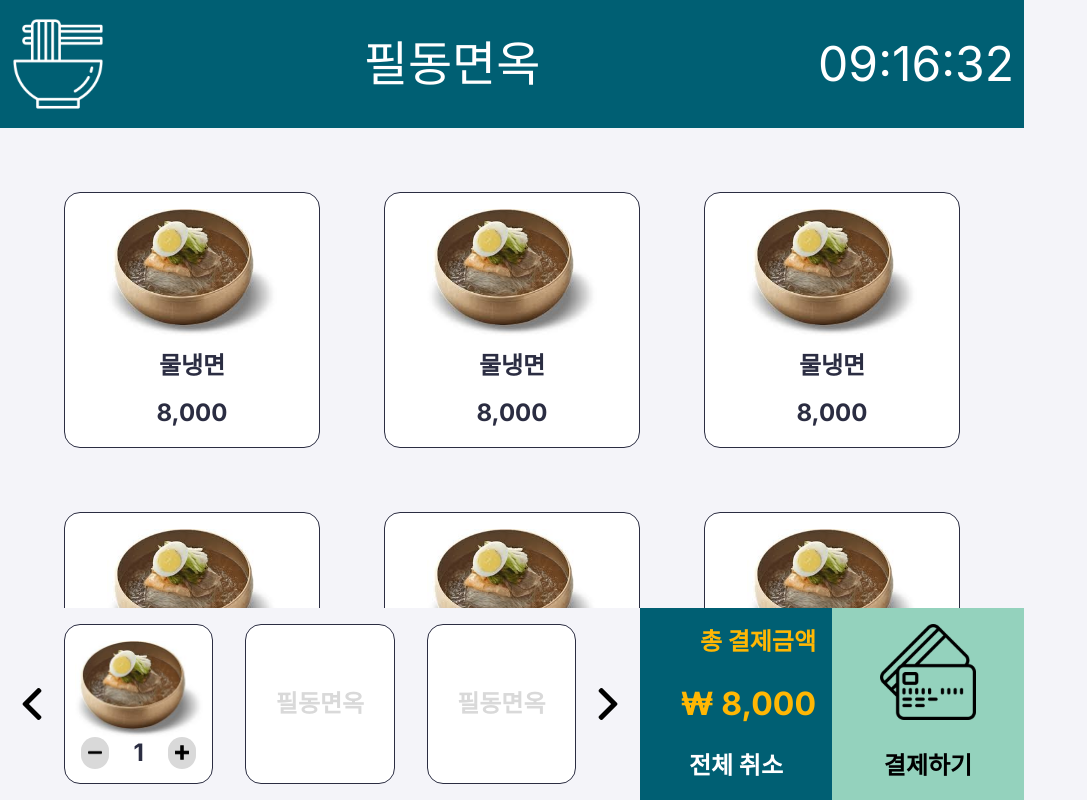
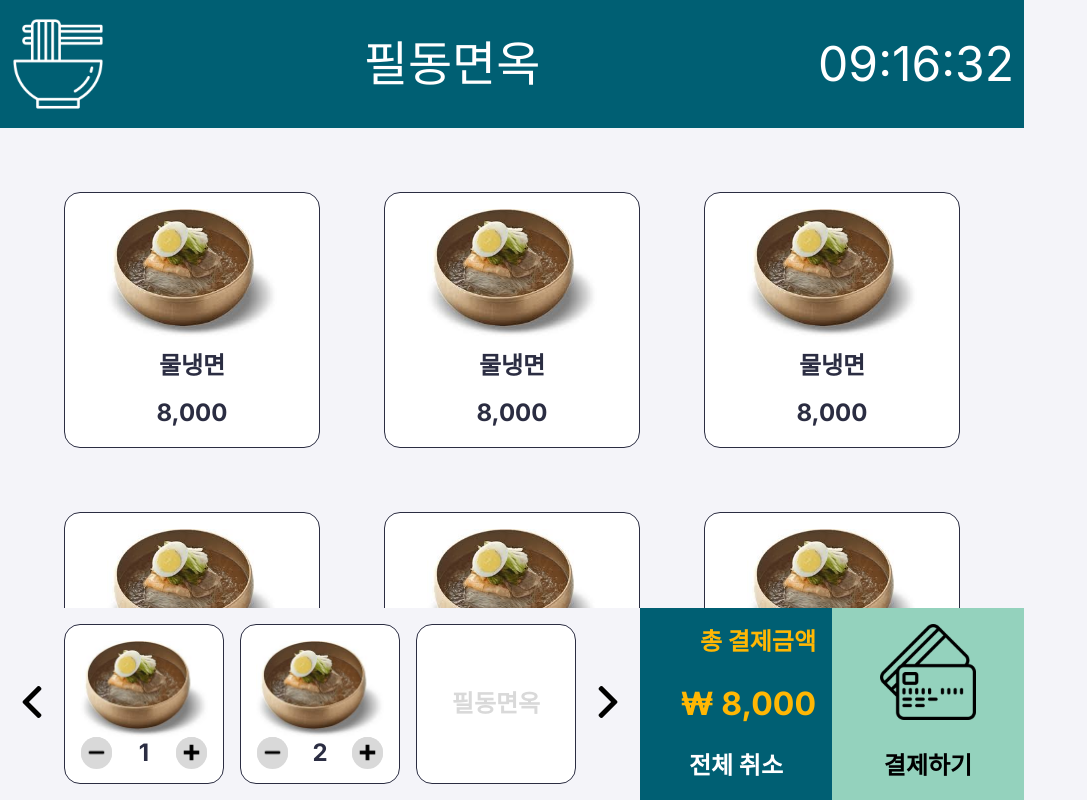
Before and after one commit to songmok/kiosk_noodle, a React (Vite) app: page / in a window 1280 px wide. Shown: the top 800 px of the page, without its empty margins (0-1087 px from the left). Built offline with nearby package versions, Linux system fonts and the light colour scheme.

Commit message:
카트 ui 수정 max-w 제거

```diff
--- a/src/components/Common/CartBox/CartBox.tsx
+++ b/src/components/Common/CartBox/CartBox.tsx
@@ -10,7 +10,7 @@ const WidgetBox = ({ children, isEmpty }: WidgetBoxProps) => {
     <div
       className={`flex flex-col ${
         isEmpty ? "justify-center" : "justify-between"
-      } items-center w-full h-[160px] p-[16px] bg-white border border-[#2B2D42] rounded-[16px]`}
+      } items-center w-[160px] h-[160px] p-[16px] bg-white border border-[#2B2D42] rounded-[16px]`}
     >
       {children}
     </div>
--- a/src/components/Common/MenuBox/MenuBox.tsx
+++ b/src/components/Common/MenuBox/MenuBox.tsx
@@ -19,9 +19,11 @@ const MenuPrice = ({ text }: { text: string }) => {
 
 const MenuImg = ({ img, imgName }: BtnImgProps) => {
   return (
-    <div className="w-[170px] h-[128px]">
-      <img src={img} alt={imgName} />
-    </div>
+    <div
+      className="max-w-[170px] w-full h-[128px] bg-cover bg-center"
+      style={{ backgroundImage: `url(${img})` }}
+      aria-label={imgName}
+    ></div>
   );
 };
 
--- a/src/components/Footer/CartSlider/CartSlider.tsx
+++ b/src/components/Footer/CartSlider/CartSlider.tsx
@@ -13,13 +13,18 @@ import PrevNextButton from "./PrevNextButton/PrevNextButton";
 const CartSlider = () => {
   const cartItems = [
     { id: 1, img: menuImg, imgName: "냉면", quantity: "1" },
-    // { id: 2, img: menuImg, imgName: "비빔밥", quantity: "2" },
+    { id: 2, img: menuImg, imgName: "비빔밥", quantity: "2" },
     // { id: 3, img: menuImg, imgName: "비빔밥", quantity: "2" },
     // { id: 4, img: menuImg, imgName: "비빔밥", quantity: "2" },
+    // { id: 5, img: menuImg, imgName: "비빔밥", quantity: "2" },
+    // { id: 5, img: menuImg, imgName: "비빔밥", quantity: "2" },
+    // { id: 5, img: menuImg, imgName: "비빔밥", quantity: "2" },
+    // { id: 5, img: menuImg, imgName: "비빔밥", quantity: "2" },
+    // { id: 5, img: menuImg, imgName: "비빔밥", quantity: "2" },
+    // { id: 5, img: menuImg, imgName: "비빔밥", quantity: "2" },
   ];
-
   const totalSlots = 3;
-  const placeholderCount = totalSlots - cartItems.length;
+  const placeholderCount = Math.max(0, totalSlots - cartItems.length);
   const sliderRef = useRef<SwiperRef>(null);
 
   const prevClickHandler = () => {
@@ -31,10 +36,11 @@ const CartSlider = () => {
   };
 
   return (
-    <div className="flex items-center max-w-[62.5%] w-full p-[16px]">
+    <div className="flex items-center justify-between max-w-[640px] w-full">
       <PrevNextButton direction="prev" onClick={prevClickHandler} />
       <Swiper
-        slidesPerView={totalSlots}
+        slidesPerView={3}
+        spaceBetween={16}
         centeredSlides={false}
         className="mySwiper"
         ref={sliderRef}
--- a/src/components/Footer/CartSlider/PrevNextButton/PrevNextButton.tsx
+++ b/src/components/Footer/CartSlider/PrevNextButton/PrevNextButton.tsx
@@ -11,15 +11,18 @@ const PrevNextButton: React.FC<PrevNextButtonProps> = ({
   onClick,
 }) => {
   return (
-    <button onClick={onClick} className="w-[32px] h-[32px]">
+    <div className="p-[16px]">
+      <button onClick={onClick}>
         <img
           src={arrowImage}
           alt={direction === "prev" ? "이전" : "다음"}
+          className="w-[32px] h-[32px] max-w-max"
           style={{
             transform: direction === "prev" ? "none" : "rotate(180deg)",
           }}
         />
       </button>
+    </div>
   );
 };
 
--- a/src/components/Header/Header.tsx
+++ b/src/components/Header/Header.tsx
@@ -2,7 +2,7 @@ import Logo from "@/assets/image/logo.svg";
 
 const Header = () => {
   return (
-    <header className="flex-box h-[128px] p-4 bg-mainColor text-white">
+    <header className="flex w-full items-center justify-between h-[128px] p-4 bg-mainColor text-white">
       <img src={Logo} alt="Logo" className="w-[96px] h-[96px] mr-2" />
       <span className="text-fz1 pr-10">필동면옥</span>
       <span className="text-fz1">09:16:32</span>
--- a/src/components/MenuLayer/PageNation/PageNation.tsx
+++ b/src/components/MenuLayer/PageNation/PageNation.tsx
@@ -1,7 +1,13 @@
+import PrevNextButton from "@/components/Footer/CartSlider/PrevNextButton/PrevNextButton";
+
 const PageNation = () => {
+  const console = () => {};
+
   return (
     <div className="flex flex-row justify-center items-center p-[10px] gap-[32px] w-[1024px] h-[96px]">
+      <PrevNextButton direction="prev" onClick={console} />
 
+      <PrevNextButton direction="next" onClick={console} />
     </div>
   );
 };
--- a/src/index.css
+++ b/src/index.css
@@ -12,17 +12,22 @@ body {
   font-family: "Inter", sans-serif;
   background: #f4f4f9;
 }
-
+.swiper-slide {
+  /* width: calc(100% / 3) !important; */
+}
+.swiper {
+  width: 100% !important;
+  margin: 0 !important;
+}
+.swiper-wrapper {
+  display: flex !important;
+  justify-self: center !important;
+}
 @layer components {
   .flex-box {
-    @apply flex max-w-[1024px] w-full items-center justify-between;
+    @apply flex w-full items-center justify-between;
   }
   .flex-center {
     @apply flex items-center justify-center;
   }
 }
-
-.swiper-slide {
-  padding-right: 16px;
-  padding-left: 16px;
-}
--- a/src/main.tsx
+++ b/src/main.tsx
@@ -1,5 +1,6 @@
 import { createRoot } from "react-dom/client";
 import { QueryClient, QueryClientProvider } from "@tanstack/react-query";
+import "@/utils/reset.css";
 import "./index.css";
 import App from "./App.tsx";
 
--- a/src/pages/Home/Home.tsx
+++ b/src/pages/Home/Home.tsx
@@ -5,7 +5,7 @@ import Header from "../../components/Header/Header";
 const Home = () => {
   return (
     <>
-      <div className="relative w-full h-screen">
+      <div className="relative w-[1024px] h-[1440px] fullscreen">
         <Header />
         <MenuLayer />
         <Footer />
--- /dev/null
+++ b/src/utils/reset.css
@@ -0,0 +1,38 @@
+/* CSS Reset */
+* {
+  margin: 0;
+  padding: 0;
+  box-sizing: border-box;
+}
+
+html,
+body {
+  height: 100%;
+  line-height: 1.5;
+}
+
+img,
+picture,
+video,
+canvas,
+svg {
+  display: block;
+  max-width: 100%;
+}
+
+button,
+input,
+select,
+textarea {
+  font: inherit;
+}
+
+a {
+  text-decoration: none;
+  color: inherit;
+}
+
+ul,
+ol {
+  list-style: none;
+}
```
Lines whose indentation alone changed are shown as unchanged.
